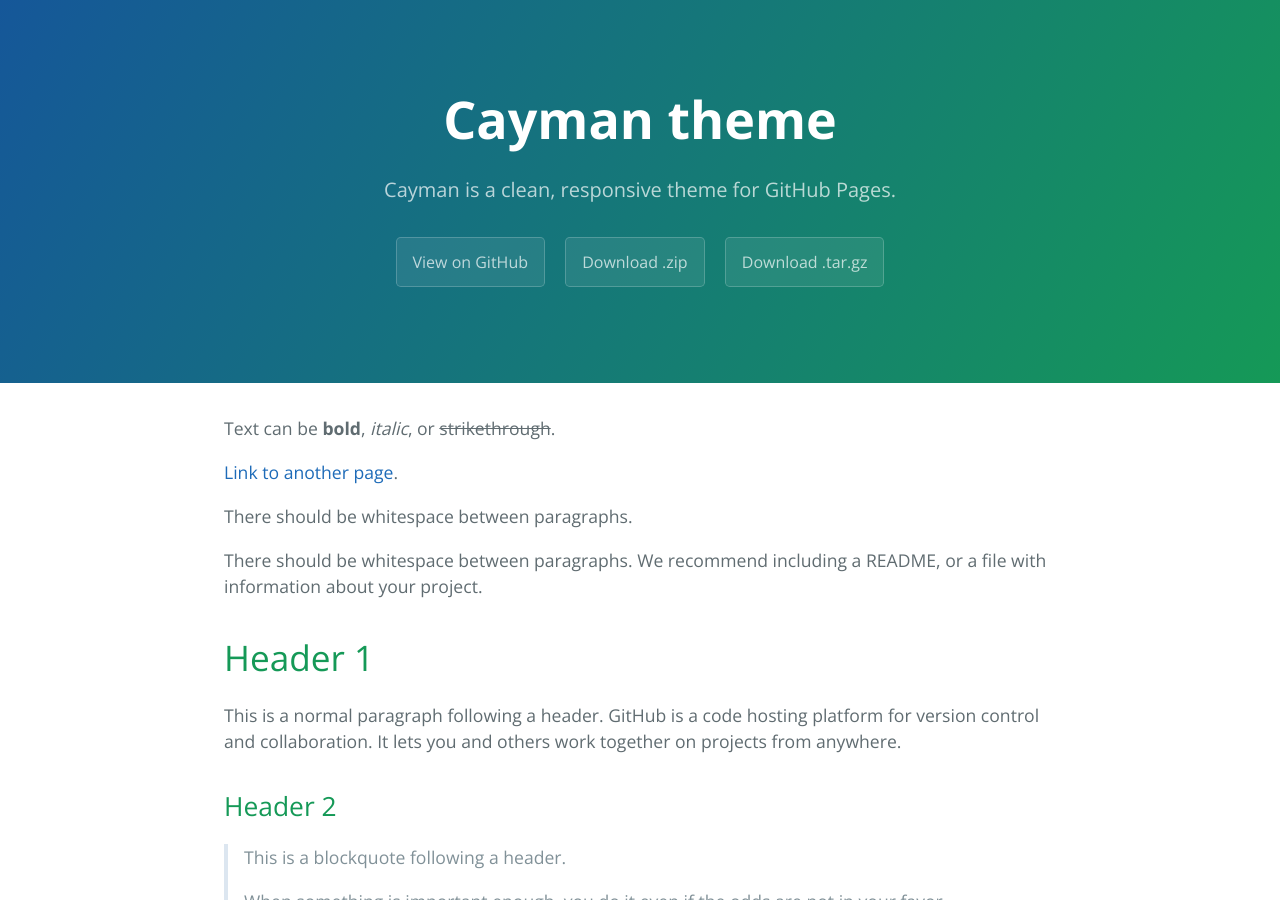
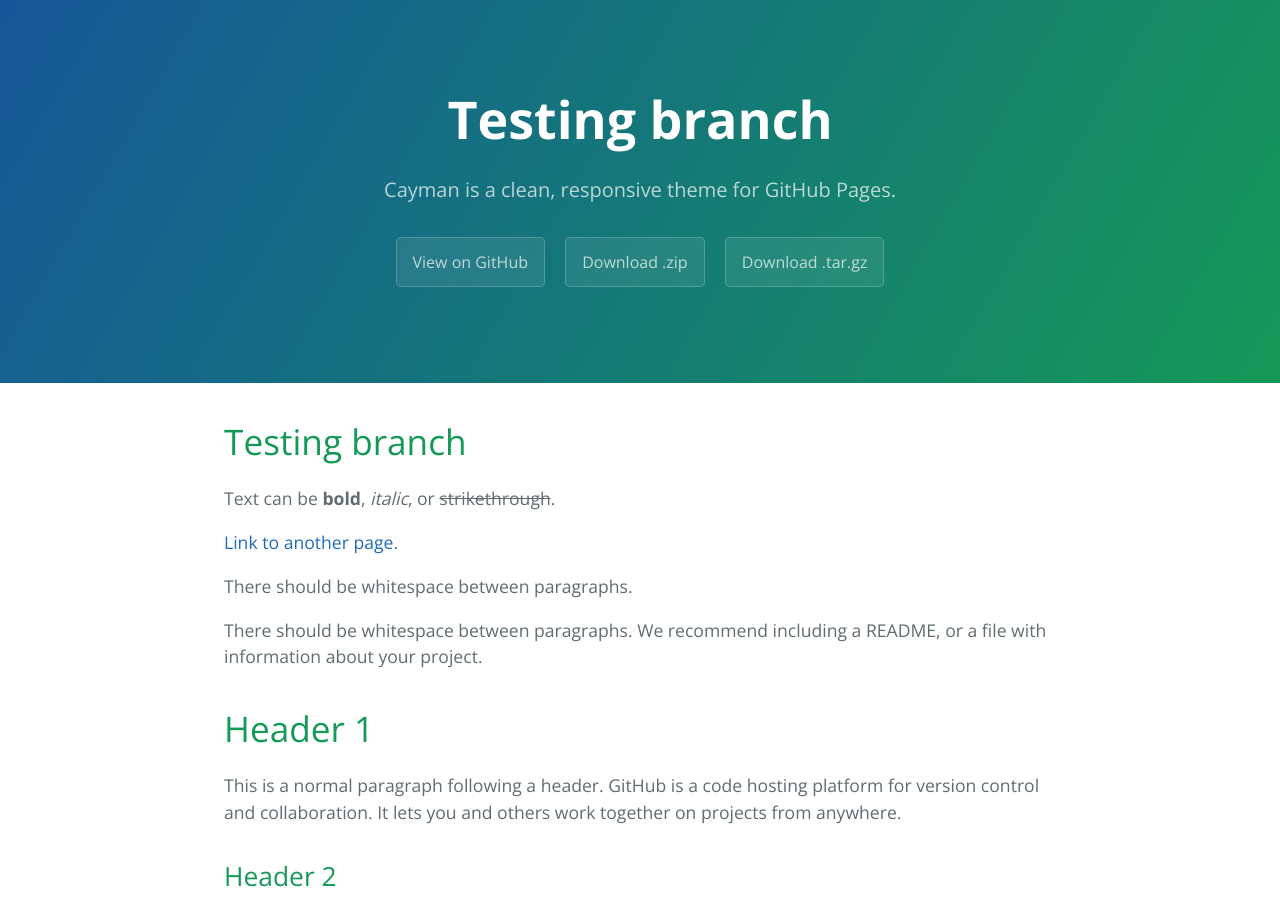
Before and after one commit to Almeida-a/ams20_21, a Jekyll site: the page built from index.md, in a window 1280 px wide and 900 px high. Built offline with Jekyll 4.4.1, drawn with Linux system fonts in a browser that asks for light colours; our own code applies the rules of GitHub Pages for plain Markdown files.

Commit message:
First commit of testing branch

```diff
--- a/index.md
+++ b/index.md
@@ -1,6 +1,8 @@
 ---
 layout: default
 ---
+
+# Testing branch
 
 Text can be **bold**, _italic_, or ~~strikethrough~~.
 
```
